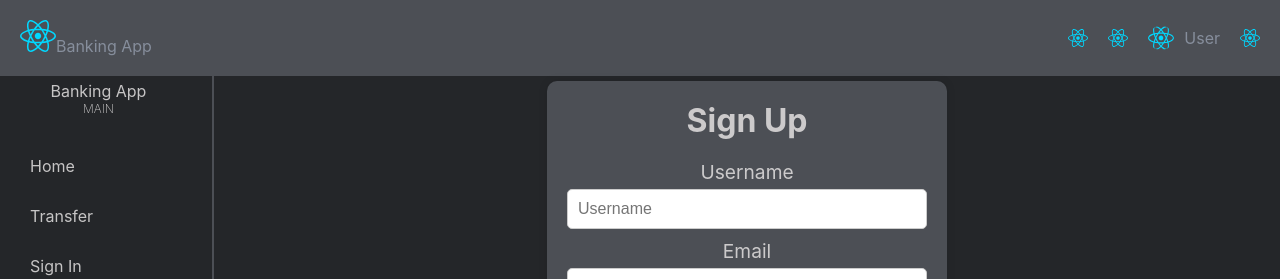
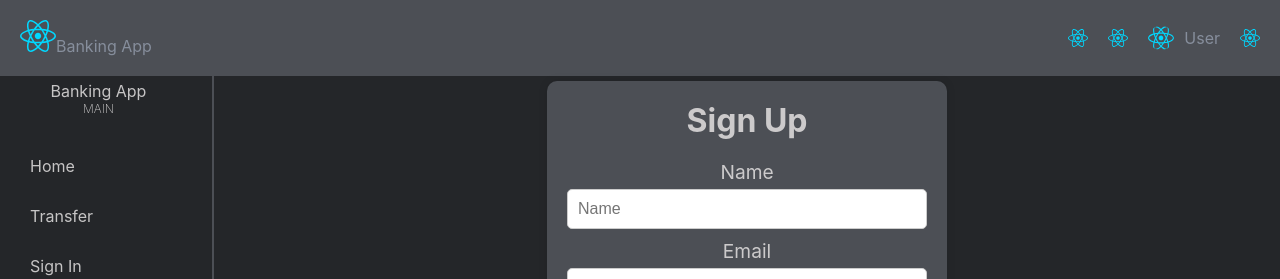
Before and after one commit to Hack-Weekly/bronze-badger-banking-app, a React (Vite) app in the folder frontend/: page /register in a window 1280 px wide. Shown: the top 279 px of the page. Built offline with nearby package versions, Linux system fonts and the light colour scheme; the HTML template or start-up script is replaced by a standard one.

Commit message:
browser cookies & signup form update

```diff
--- a/frontend/src/pages/Login/Login.tsx
+++ b/frontend/src/pages/Login/Login.tsx
@@ -1,6 +1,7 @@
 // TODO : add error message handle on login submit
-
+import React from 'react';
 import { useRef, useState, useEffect } from "react";
+import {useNavigate} from "react-router-dom";
 import axios from "axios";
 import "./login.scss";
 
@@ -13,6 +14,7 @@ const Login = () => {
     const [errMsg, setErrMsg] = useState<string>("");
     const errRef = useRef<HTMLParagraphElement>(null);
     const emailRef = useRef<HTMLInputElement>(null);
+    const navigate = useNavigate();
 
     useEffect(() => {
         emailRef.current?.focus();
@@ -29,9 +31,14 @@ const Login = () => {
         try {
             const formData = new FormData(e.target as HTMLFormElement);
             const data = Object.fromEntries(formData.entries());
-            const response = await axios.post("http://localhost:3000/auth/login", data);
+            const response = await axios.post("http://localhost:3000/auth/login", data, {
+                withCredentials: true,
+            });
+            if (response.status == 201){
+                navigate('/');
+            }
             // Handle the response as needed, eg. set user authentication state.
-            console.log(response.data);
+            console.log(response.status);
         } catch (error) {
             console.error("Login failed:", error);
             setErrMsg("Login failed. Please check your credentials.");
--- a/frontend/src/pages/SignUp/SignUp.tsx
+++ b/frontend/src/pages/SignUp/SignUp.tsx
@@ -52,7 +52,7 @@ const SignUp = () => {
         try {
             const formData = new FormData(e.target as HTMLFormElement);
             const data = {
-                name: formData.get("username") as string,
+                name: formData.get("name") as string,
                 email: formData.get("email") as string,
                 password: formData.get("password") as string
             };
@@ -76,12 +76,12 @@ const SignUp = () => {
                     {errMsg}
                 </p>
                 <h1>Sign Up</h1>
-                <label htmlFor="username">Username</label>
+                <label htmlFor="name">Name</label>
                 <input
                     type="text"
-                    name="username"
-                    id="username"
-                    placeholder="Username"
+                    name="name"
+                    id="name"
+                    placeholder="Name"
                     required
                     onChange={handleInputChange}
                 />
```
Also changed, not shown: 2 other files (tests, documents, lock files or other folders).
